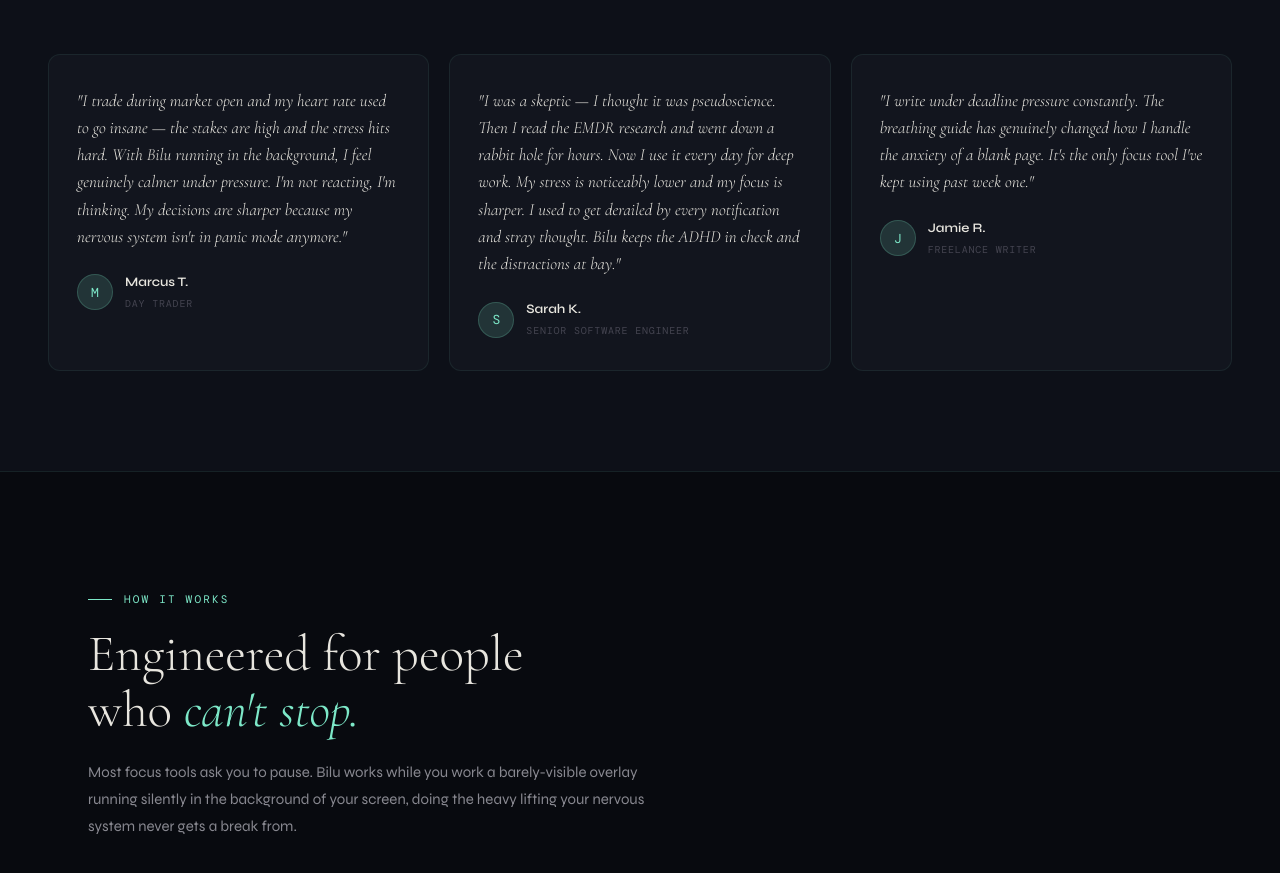
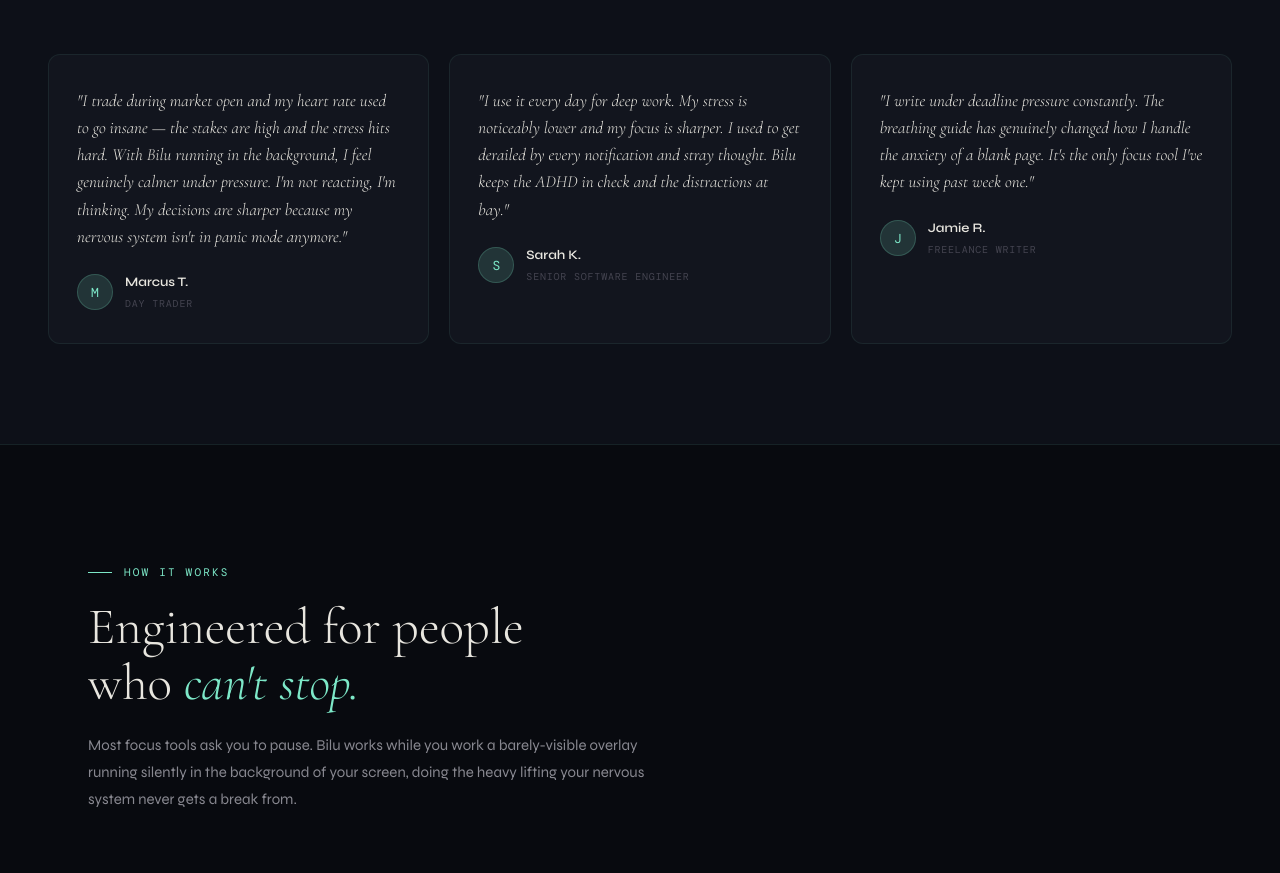
Before and after one commit to tats1/bilu-website, a website: page index.html in a window 1280 px wide. Shown: the part 1369-2242 px from the top of the page. Drawn offline with nearby package versions, Linux system fonts and the light colour scheme; a web font is replaced by a local one.

Commit message:
remove unneccesary words and change tesimonial

```diff
--- a/index.html
+++ b/index.html
@@ -243,7 +243,7 @@
         <div class="testimonial-author"><div class="t-avatar">M</div><div class="t-info"><strong>Marcus T.</strong><span>Day Trader</span></div></div>
       </div>
       <div class="testimonial reveal">
-        <p class="testimonial-text">"I was a skeptic — I thought it was pseudoscience. Then I read the EMDR research and went down a rabbit hole for hours. Now I use it every day for deep work. My stress is noticeably lower and my focus is sharper. I used to get derailed by every notification and stray thought. Bilu keeps the ADHD in check and the distractions at bay."</p>
+        <p class="testimonial-text">"I use it every day for deep work. My stress is noticeably lower and my focus is sharper. I used to get derailed by every notification and stray thought. Bilu keeps the ADHD in check and the distractions at bay."</p>
         <div class="testimonial-author"><div class="t-avatar">S</div><div class="t-info"><strong>Sarah K.</strong><span>Senior Software Engineer</span></div></div>
       </div>
       <div class="testimonial reveal">
```
